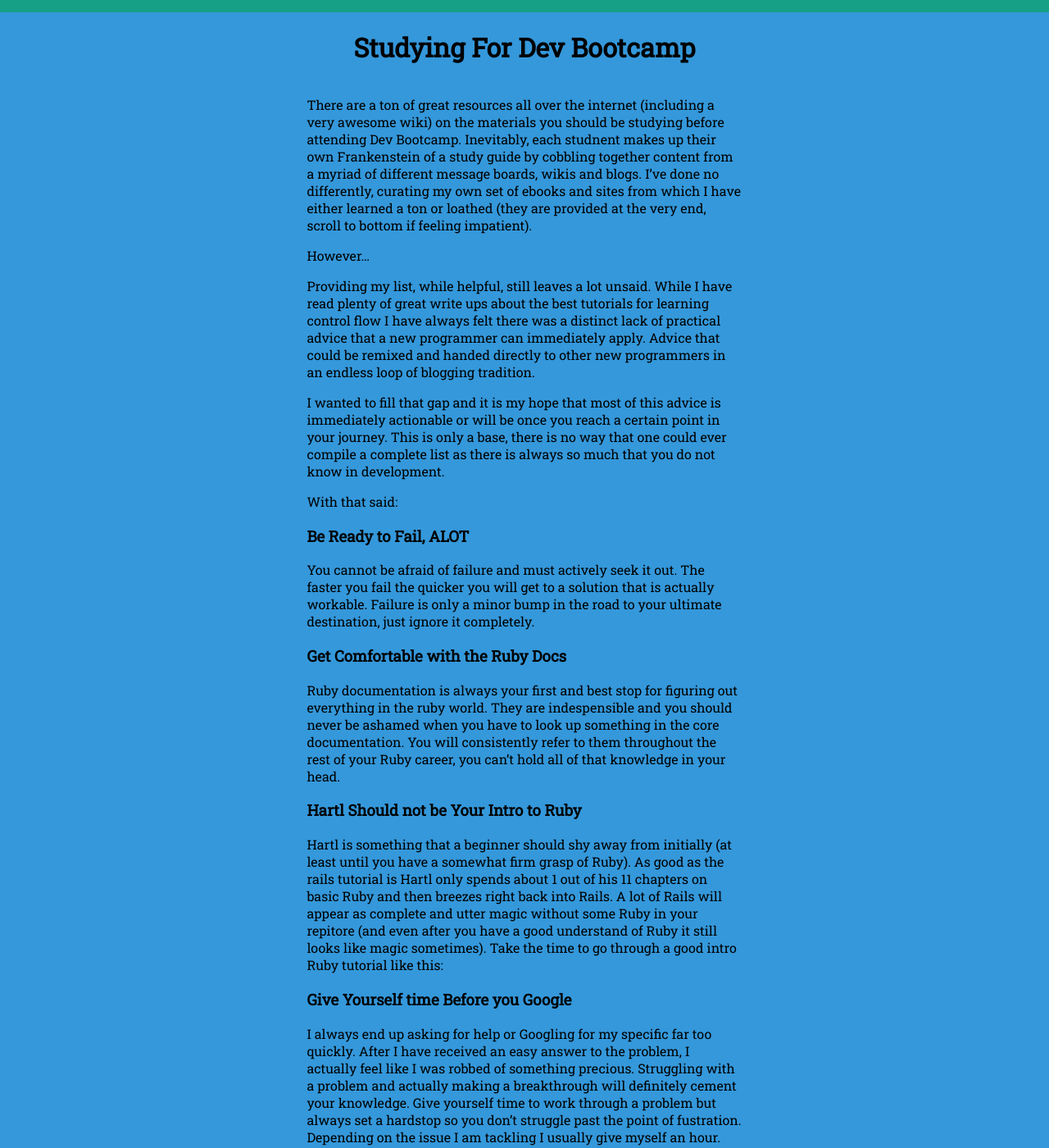
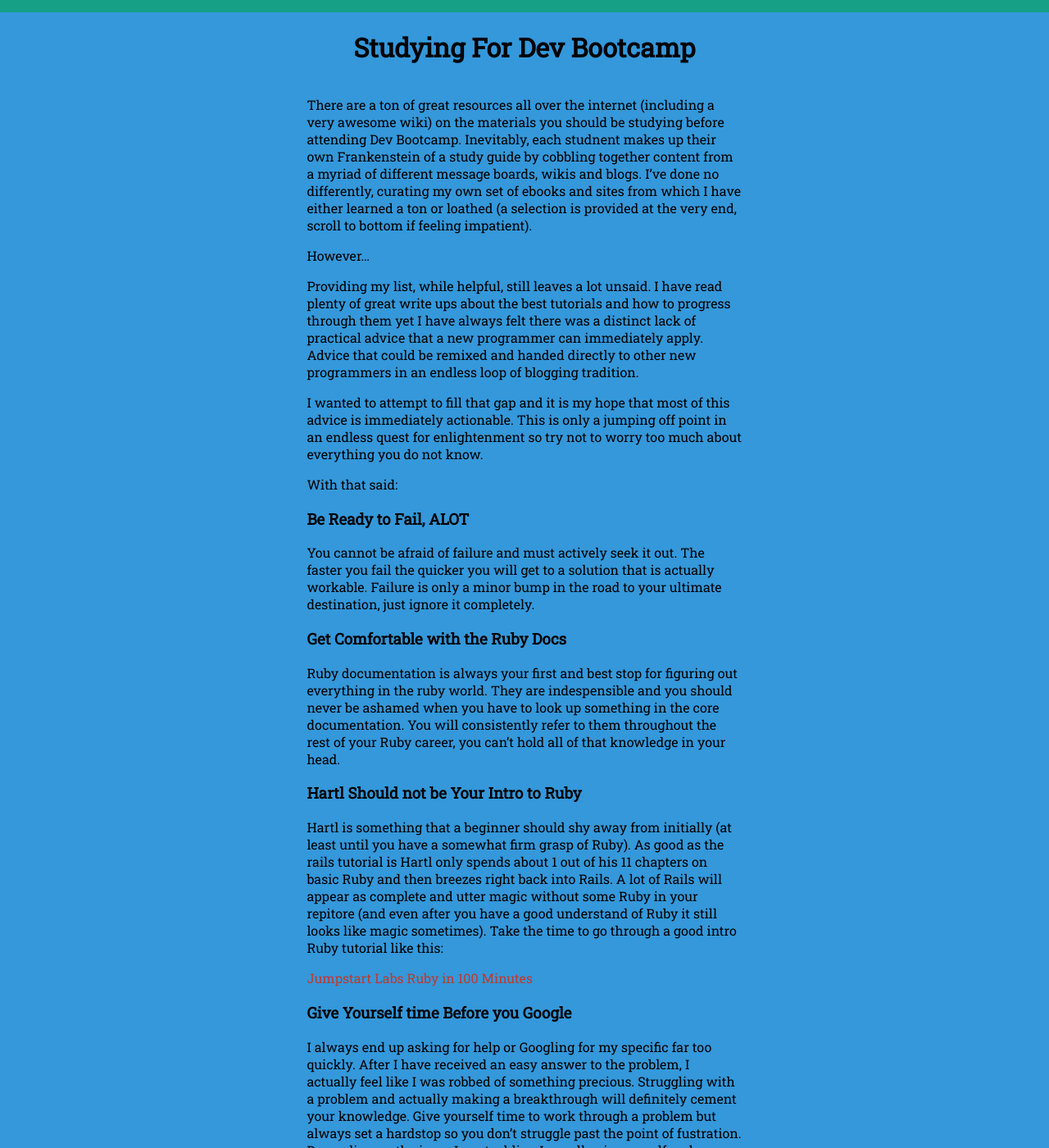
Before and after one commit to mattmawhinney/rawdata, a Jekyll site: the page built from _posts/2013-07-11-studying-for-dev-bootcamp.markdown, in a window 1280 px wide and 1400 px high. Shown: the whole window at 82% size. Built offline with Jekyll 4.4.1, drawn with Linux system fonts in a browser that asks for light colours; nearby versions of some CDN libraries; comment, search, counter and statistics services are not loaded; some of the changed text lies outside the part shown.

Commit message:
First blog post links are in.

```diff
--- a/_posts/2013-07-11-studying-for-dev-bootcamp.markdown
+++ b/_posts/2013-07-11-studying-for-dev-bootcamp.markdown
@@ -8,22 +8,22 @@
 Frankenstein of a study guide by cobbling together content from a myriad of
 different message boards, wikis and blogs.  I've done no differently,
 curating my own set of ebooks and sites from which I have either learned a
-ton or loathed (they are provided at the very end, scroll to bottom if
+ton or loathed (a selection is provided at the very end, scroll to bottom if
 feeling impatient).
 
 However...
 
-Providing my list, while helpful, still leaves a lot unsaid.  While I
-have read plenty of great write ups about the best tutorials for
-learning control flow I have always felt there was a distinct lack of
+Providing my list, while helpful, still leaves a lot unsaid.  I
+have read plenty of great write ups about the best tutorials and how to
+progress through them yet I have always felt there was a distinct lack of
 practical advice that a new programmer can immediately apply.  Advice
 that could be remixed and handed directly to other new programmers in an
 endless loop of blogging tradition.
 
-I wanted to fill that gap and it is my hope that most of this advice is
-immediately actionable or will be once you reach a certain point in your
-journey.  This is only a base, there is no way that one could ever compile
-a complete list as there is always so much that you do not know in development.
+I wanted to attempt to fill that gap and it is my hope that most of this advice is
+immediately actionable.  This is only a jumping off point in an endless
+quest for enlightenment so try not to worry too much about everything
+you do not know.
 
 With that said:
 
@@ -53,6 +53,7 @@
 magic sometimes).  Take the time to go through a good intro Ruby
 tutorial like this:
 
+[Jumpstart Labs Ruby in 100 Minutes](http://tutorials.jumpstartlab.com/projects/ruby_in_100_minutes.html)
 
 ### Give Yourself time Before you Google ###
 
@@ -134,3 +135,23 @@
 fine.
 
 ## Bonus, my links ##
+
+Links go in order of advancing difficulty:
+
+[Rubeque](http://www.rubeque.com/)
+
+[Jumpstart labs](http://tutorials.jumpstartlab.com/)
+
+[Beginners guide to HTML and CSS](http://learn.shayhowe.com/html-css/)
+
+[Testfirst.org](http://testfirst.org/learn_ruby)
+
+[Bastards book of Ruby](http://ruby.bastardsbook.com/)
+
+[How to think like a computer
+scientist](http://interactivepython.org/courselib/static/thinkcspy/index.html)
+
+[Active record deep
+dive](http://schneems.com/post/28125445535/active-record-deep-dive)
+
+[Algorithm design with Ruby](http://www.brpreiss.com/books/opus8/)
```
